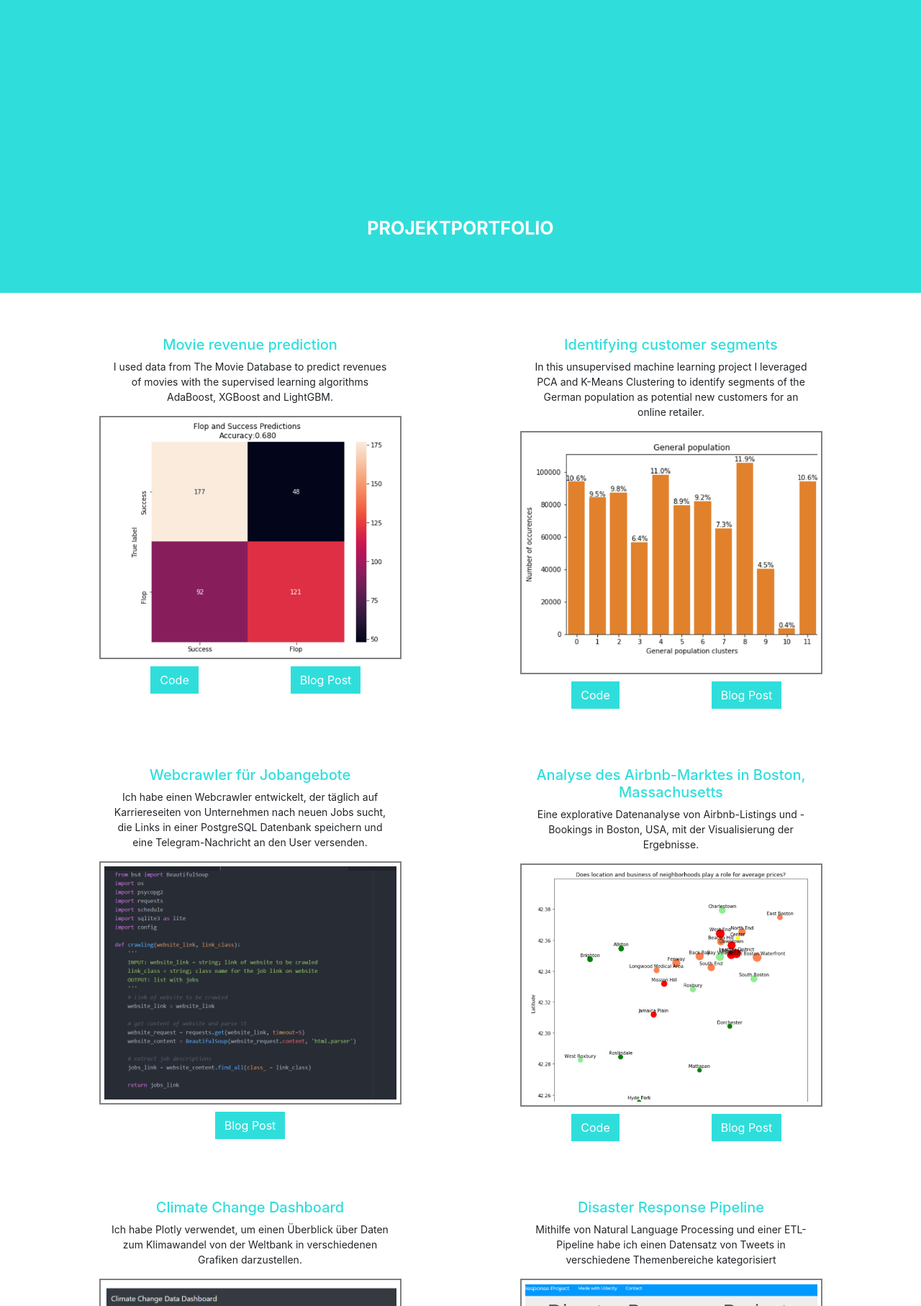
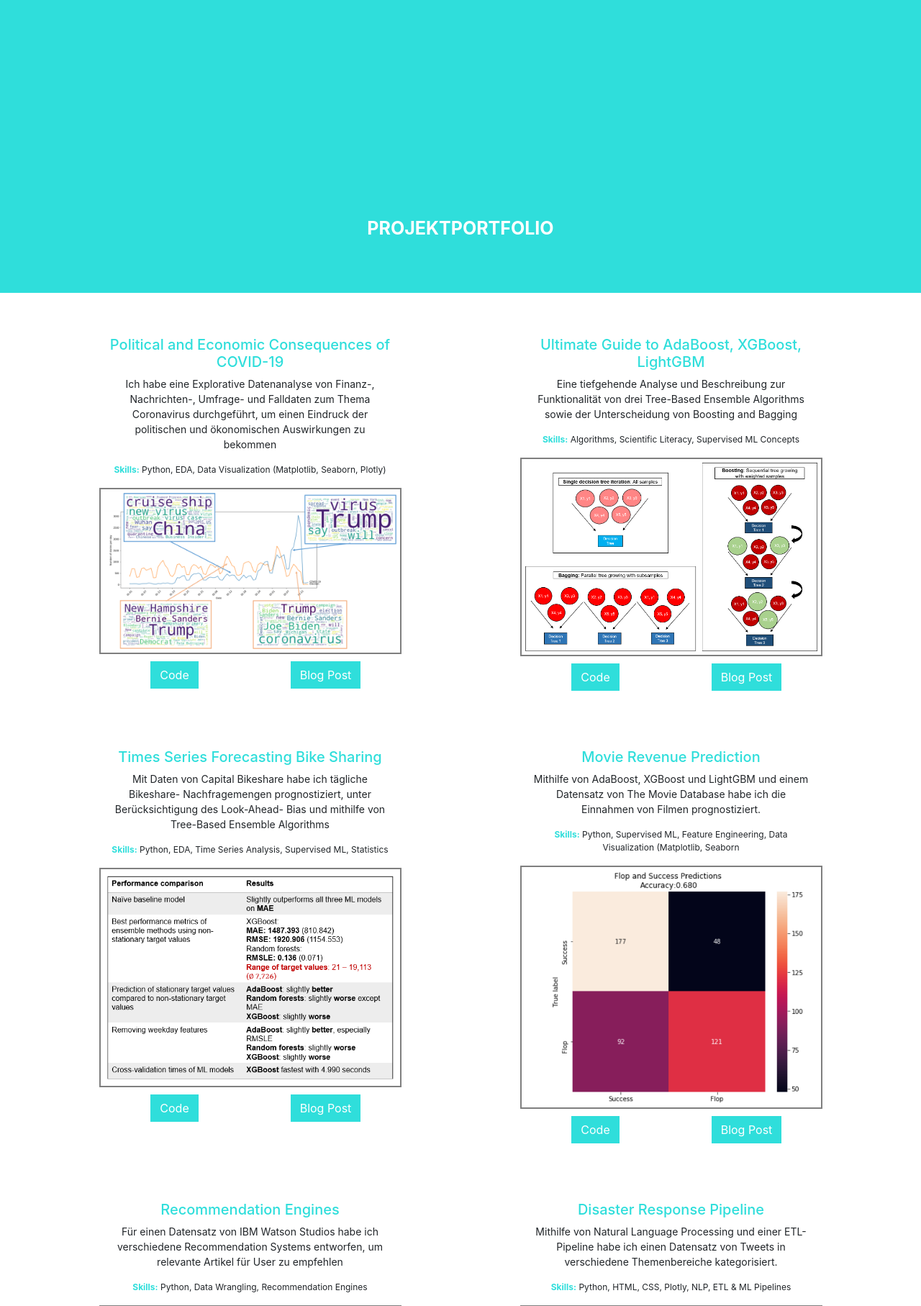
Before and after one commit to julianikulski/portfolio-website, a Flask app: page /portfolio in a window 1280 px wide. Shown: the part 77-1892 px from the top of the page at 72% size. Run offline with Flask 2, Linux system fonts and the light colour scheme; some libraries are stand-ins or nearby versions.

Commit message:
feat: Integrate for loop in portfolio html code

```diff
--- a/app.py
+++ b/app.py
@@ -15,9 +15,88 @@ def index():
 @app.route('/portfolio', methods=['POST', 'GET'])
 def portfolio():
 
+    projects=[]
+
+    corona = ["Political and Economic Consequences of COVID-19",
+              "Ich habe eine Explorative Datenanalyse von Finanz-, Nachrichten-, Umfrage- \
+              und Falldaten zum Thema Coronavirus durchgeführt, um einen Eindruck der politischen \
+              und ökonomischen Auswirkungen zu bekommen",
+              "Python, EDA, Data Visualization (Matplotlib, Seaborn, Plotly)",
+              "covid-19"]
+
+    projects.append(corona)
+
+    algorithms = ["Ultimate Guide to AdaBoost, XGBoost, LightGBM",
+                  "Eine tiefgehende Analyse und Beschreibung zur Funktionalität \
+                  von drei Tree-Based Ensemble Algorithms sowie der Unterscheidung \
+                  von Boosting and Bagging",
+                  "Algorithms, Scientific Literacy, Supervised ML Concepts",
+                  "ultimate-guide"]
+
+    projects.append(algorithms)
+
+    time_series = ["Times Series Forecasting Bike Sharing",
+                   "Mit Daten von Capital Bikeshare habe ich tägliche Bikeshare-\
+                   Nachfragemengen prognostiziert, unter Berücksichtigung des Look-Ahead-\
+                   Bias und mithilfe von Tree-Based Ensemble Algorithms",
+                   "Python, EDA, Time Series Analysis, Supervised ML, Statistics",
+                   "time-series"]
+
+    projects.append(time_series)
+
+    movie_rev = ["Movie Revenue Prediction",
+                 "Mithilfe von AdaBoost, XGBoost und LightGBM und einem Datensatz \
+                 von The Movie Database habe ich die Einnahmen von Filmen prognostiziert.",
+                 "Python, Supervised ML, Feature Engineering, \
+                 Data Visualization (Matplotlib, Seaborn",
+                 "movie-prediction"]
+
+    projects.append(movie_rev)
+
+    recom_eng = ["Recommendation Engines",
+                 "Für einen Datensatz von IBM Watson Studios habe ich verschiedene \
+                 Recommendation Systems entworfen, um relevante Artikel für User \
+                 zu empfehlen",
+                 "Python, Data Wrangling, Recommendation Engines",
+                 "recommendation-system"]
+
+    projects.append(recom_eng)
+
+    disaster = ["Disaster Response Pipeline",
+                "Mithilfe von Natural Language Processing und einer ETL-Pipeline \
+                habe ich einen Datensatz von Tweets in verschiedene Themenbereiche kategorisiert.",
+                "Python, HTML, CSS, Plotly, NLP, ETL & ML Pipelines",
+                "disaster-response-pipeline"]
+
+    projects.append(disaster)
+
+    #climate_change()
+
+    #projects.append(climate_change)
+
+    cust_seg = ["Identifying Customer Segments",
+                "In diesem Unsupervised Machine Learning Projekt habe ich PCA \
+                und K-Means Clustering angewendet, um potentielle Kundensegmente \
+                in der deutschen Bevölkerung für einen Versandhandel zu identifizieren.",
+                "Python, Unsupervised ML, Feature Engineering, PCA, K-Means Clustering \
+                Data Visualization (Matplotlib, Seaborn",
+                "customer-segments"]
+
+    projects.append(cust_seg)
+
+
+    if len(projects) % 2 == 0:
+        pass
+    else:
+        projects.append(['placeholder'])
+
+    iterator = iter(projects)
+    zipped = zip(iterator, iterator)
+
     return render_template('/portfolio.html',
                             title="PROJEKTPORTFOLIO",
-                            id="portfolio")
+                            id="portfolio",
+                            projects=zipped)
 
 @app.route('/about', methods=['POST', 'GET'])
 def about():
--- a/static/styles.css
+++ b/static/styles.css
@@ -96,6 +96,16 @@ h5
 {
     font-size: 14px;
 }
+.skills
+{
+    font-size: 12px;
+}
+
+.bold
+{
+    font-weight: bold;
+    color: #2FDEDB;
+}
 
 .portfolio-img
 {
--- a/templates/portfolio.html
+++ b/templates/portfolio.html
@@ -8,17 +8,22 @@
 
     <section class="home-content">
         <div class="container">
+
+            {% for two_projects in projects %}
             <div class="row portfolio-row justify-content-around">
+                {% if two_projects[1][0] == "placeholder" %}
                 <div class="col-12 col-md-4">
                     <div class="text-center">
-                        <h5>Movie revenue prediction</h5>
+                        <h5>{{ two_projects[0][0] }}</h5>
                         <p class="project-des">
-                            I used data from The Movie Database to predict revenues of movies
-                            with the supervised learning algorithms AdaBoost, XGBoost and LightGBM.
+                            {{ two_projects[0][1] }}
+                        </p>
+                        <p class="skills">
+                            <span class="bold">Skills:</span> {{ two_projects[0][2] }}
                         </p>
                     </div>
                     <div class="row">
-                        <img class="portfolio-img" src="/static/img/Movie prediction.png">
+                        <img class="portfolio-img" src="/static/img/{{ two_projects[0][3]}}.png">
                     </div>
                     <div class="row">
                         <div class="col-6 text-center">
@@ -29,17 +34,20 @@
                         </div>
                     </div>
                 </div>
+                {% else %}
+                    {% for project in two_projects %}
                         <div class="col-12 col-md-4">
                             <div class="text-center">
-                        <h5>Identifying customer segments</h5>
+                                <h5>{{ project[0] }}</h5>
                                 <p class="project-des">
-                            In this unsupervised machine learning project I leveraged PCA and
-                            K-Means Clustering to identify segments of the German population as
-                            potential new customers for an online retailer.
+                                    {{ project[1] }}
+                                </p>
+                                <p class="skills">
+                                    <span class="bold">Skills:</span> {{ project[2] }}
                                 </p>
                             </div>
                             <div class="row">
-                        <img class="portfolio-img" src="/static/img/Customer segments.png">
+                                <img class="portfolio-img" src="/static/img/{{ project[3]}}.png">
                             </div>
                             <div class="row">
                                 <div class="col-6 text-center">
@@ -50,12 +58,19 @@
                                 </div>
                             </div>
                         </div>
+                    {% endfor %}
+                {% endif %}
             </div>
+            {% endfor %}
+
+
+            <!--
+
 
             <div class="row portfolio-row justify-content-around">
                 <div class="col-12 col-md-4">
                     <div class="text-center">
-                        <h5>Webcrawler für Jobangebote</h5>
+                        <h5>Webcrawler for Job Listings</h5>
                         <p class="project-des">
                             Ich habe einen Webcrawler entwickelt, der täglich auf Karriereseiten von
                             Unternehmen nach neuen Jobs sucht, die Links in einer PostgreSQL Datenbank
@@ -73,7 +88,7 @@
                 </div>
                 <div class="col-12 col-md-4">
                     <div class="text-center">
-                        <h5>Analyse des Airbnb-Marktes in Boston, Massachusetts</h5>
+                        <h5>Analysis of the Airbnb Market in Boston</h5>
                         <p class="project-des">
                             Eine explorative Datenanalyse von Airbnb-Listings und -Bookings in
                             Boston, USA, mit der Visualisierung der Ergebnisse.
@@ -114,29 +129,9 @@
                         </div>
                     </div>
                 </div>
-                <div class="col-12 col-md-4">
-                    <div class="text-center">
-                        <h5>Disaster Response Pipeline</h5>
-                        <p class="project-des">
-                            Mithilfe von Natural Language Processing und einer ETL-Pipeline
-                            habe ich einen Datensatz von Tweets in verschiedene Themenbereiche kategorisiert
-                        </p>
-                    </div>
-                    <div class="row">
-                        <img class="portfolio-img" src="/static/img/disaster-response-pipeline.png">
-                    </div>
-                    <div class="row">
-                        <div class="col-6 text-center">
-                            <button type="button" class="btn portfolio-btn rounded-0">Code</button>
-                        </div>
-                        <div class="col-6 text-center">
-                            <button type="button" class="btn portfolio-btn rounded-0"">Blog Post</button>
-                        </div>
-                    </div>
-                </div>
-            </div>
 
-        </div>
+
+        -->
     </section>
 
 {% endblock %}
```
Also changed, not shown: static/img/covid-19.png (added), static/img/customer-segments.png (renamed from static/img/Customer segments.png), static/img/movie-prediction.png (renamed from static/img/Movie prediction.png), static/img/recommendation-system.png (renamed from static/img/Recommendation system.png), static/img/time-series.png (added), static/img/ultimate-guide.png (added), 1 other file. Lines whose indentation alone changed are shown as unchanged.
